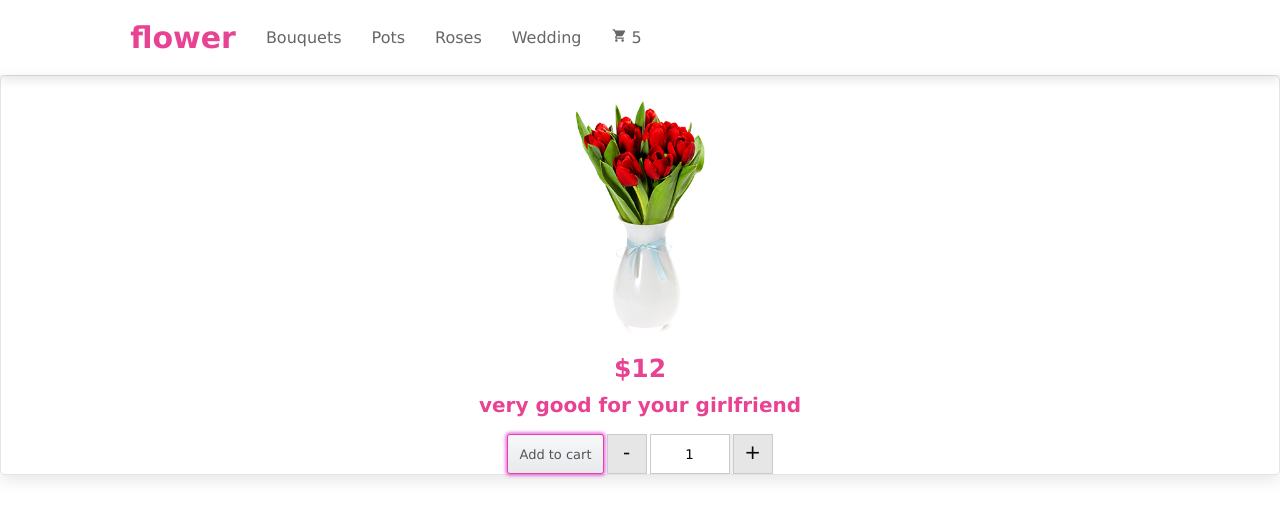
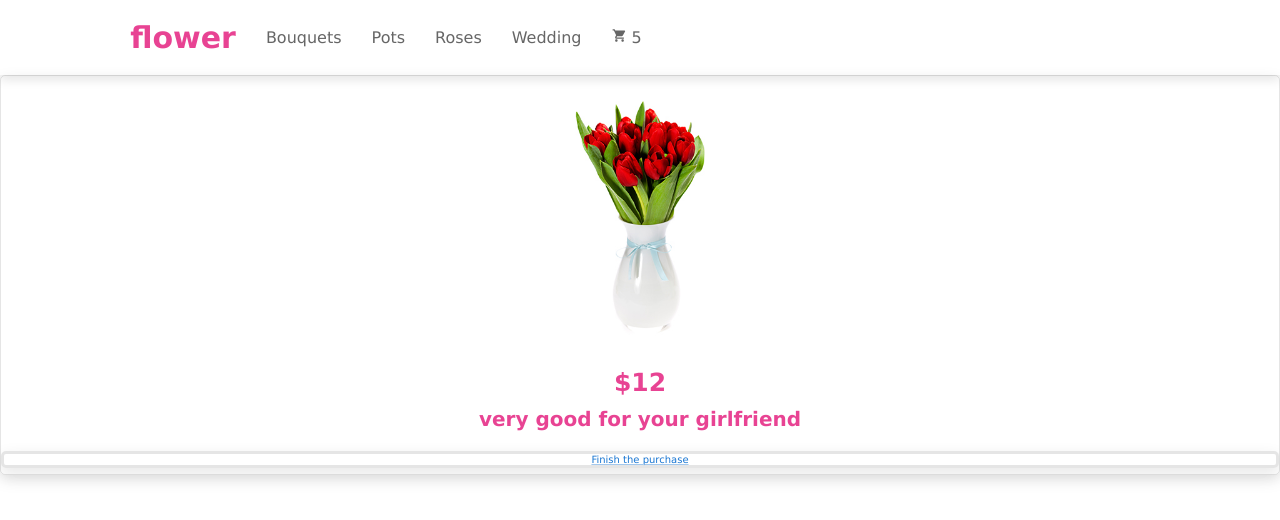
Before and after one commit to viryisb/basic-online-store, a React (Create React App) app: page /item/1 in a window 1280 px wide. Both pictures are taken after a click on the button "Add to cart". Shown: the top 520 px of the page. Built offline with nearby package versions, Linux system fonts and the light colour scheme.

Commit message:
Add Finish Purchase feature in add to cart

```diff
--- a/src/components/itemDetail/ItemDetail.css
+++ b/src/components/itemDetail/ItemDetail.css
@@ -53,3 +53,12 @@
   font-weight: bolder;
   padding-top: 1rem;
 }
+.item-link-finish-purchase {
+  font-size: 1.8rem;
+  text-align: center;
+
+  box-shadow: 0 0.5rem 1.5rem rgba(8, 8, 8, 0.1);
+  border-radius: 0.5rem;
+
+  border: 0.3rem solid rgba(0, 0, 0, 0.1);
+}
--- a/src/components/itemDetail/ItemDetail.jsx
+++ b/src/components/itemDetail/ItemDetail.jsx
@@ -1,10 +1,13 @@
-import { React } from 'react';
+import { React, useState } from 'react';
 import './ItemDetail.css';
 import ItemCount from '../itemCount/ItemCount';
+import { Link } from '@mui/material';
 
 const ItemDetail = ({ item }) => {
+  const [goToCart, setGoToCart] = useState(false);
+
   const onAdd = (count) => {
-    console.log(count);
+    setGoToCart(true);
   };
   return (
     <section className='products' id='products'>
@@ -20,7 +23,13 @@ const ItemDetail = ({ item }) => {
             </div>
             <p className='description'>{item.description}</p>
           </div>
-          <ItemCount stock={item.stock} initial={1} onAdd={onAdd} />
+          {goToCart ? (
+            <Link className='item-link-finish-purchase'>
+              Finish the purchase
+            </Link>
+          ) : (
+            <ItemCount stock={item.stock} initial={1} onAdd={onAdd} />
+          )}
         </div>
       </div>
     </section>
```
